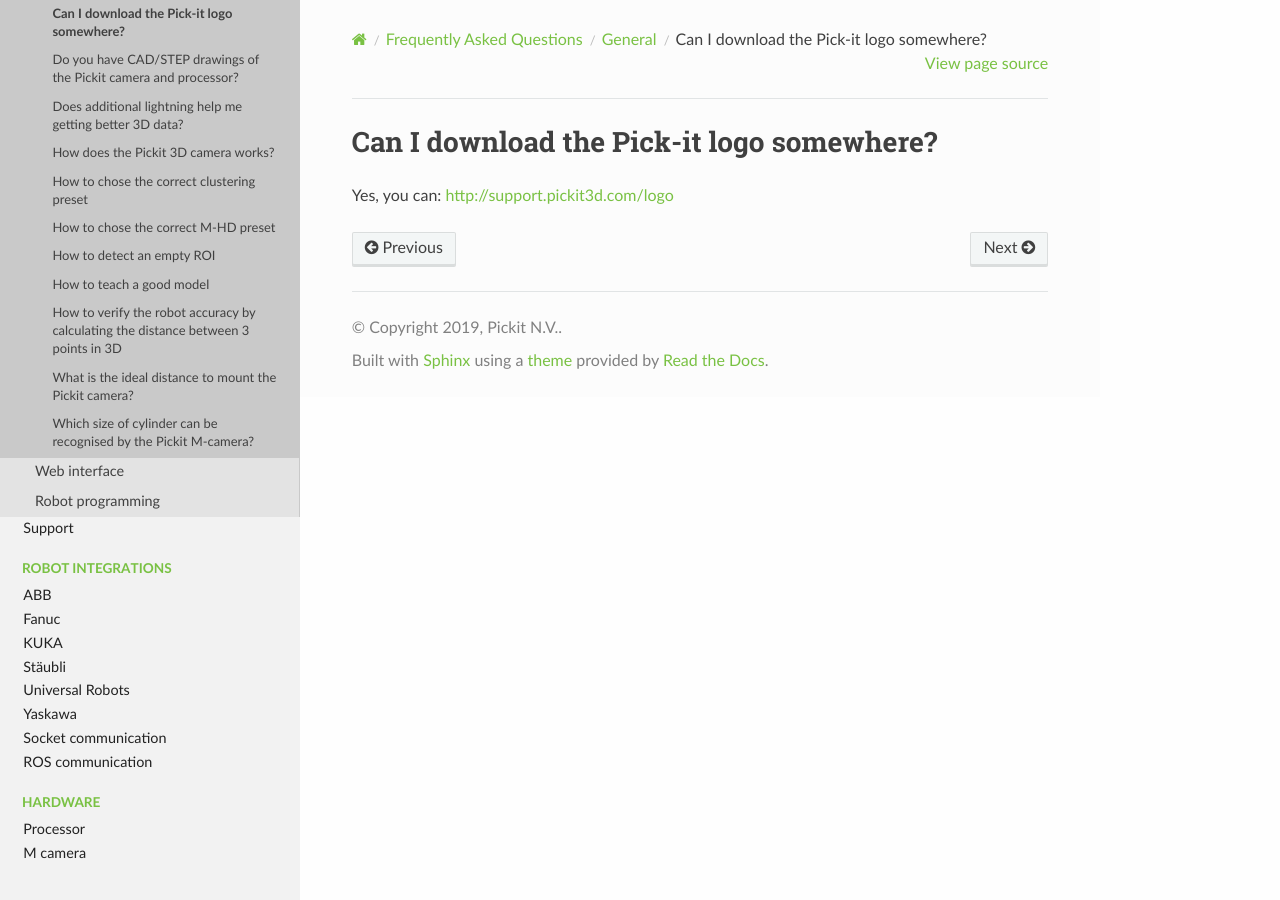
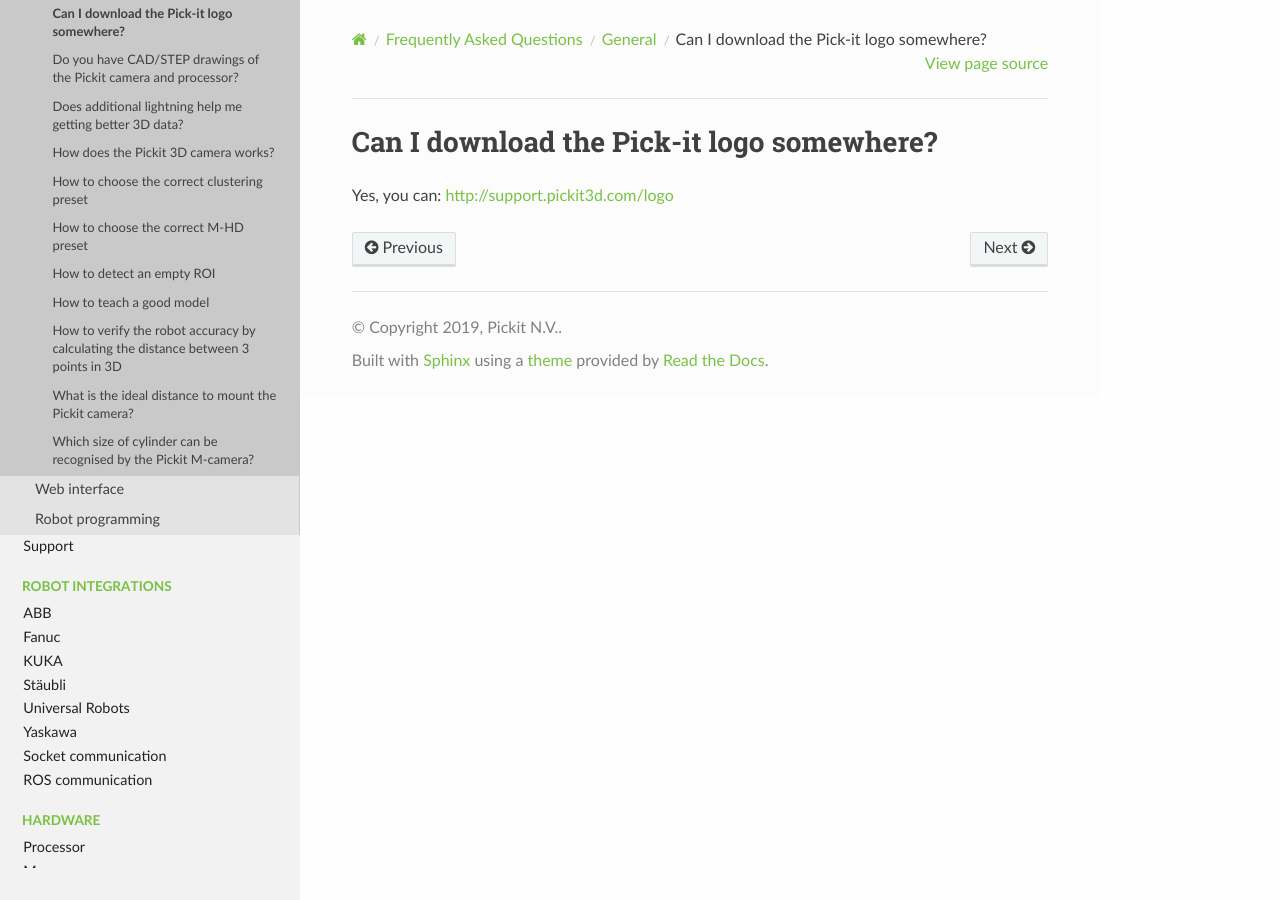
Before and after one commit to yuanshunning/pickit-docs, a Sphinx documentation site: the page built from docs/faq/general/can-i-download-the-pickit-logo-somewhere.rst, in a window 1280 px wide. Built offline with Sphinx 7.4.7 and the Read the Docs theme 2.0.0, drawn with Linux system fonts in a browser that asks for light colours.

Commit message:
Fix typo

```diff
--- a/docs/faq/general/how-to-chose-the-correct-clustering-preset.rst
+++ b/docs/faq/general/how-to-choose-the-correct-clustering-preset.rst
@@ -1,7 +1,7 @@
 .. _how-to-clustering-preset:
 
-How to chose the correct clustering preset
-------------------------------------------
+How to choose the correct clustering preset
+===========================================
 
 .. contents::
     :backlinks: top
--- a/docs/faq/general/how-to-chose-the-correct-mhd-preset.rst
+++ b/docs/faq/general/how-to-choose-the-correct-mhd-preset.rst
@@ -1,7 +1,7 @@
 .. _how-to-mhd-preset:
 
-How to chose the correct M-HD preset
-====================================
+How to choose the correct M-HD preset
+=====================================
 
 The Pickit M-HD camera is a high end camera with many different options on how to capture a point cloud of the scene.
 For instance the camera can be optimized to better detect bright parts or to better detect dark parts.
```
